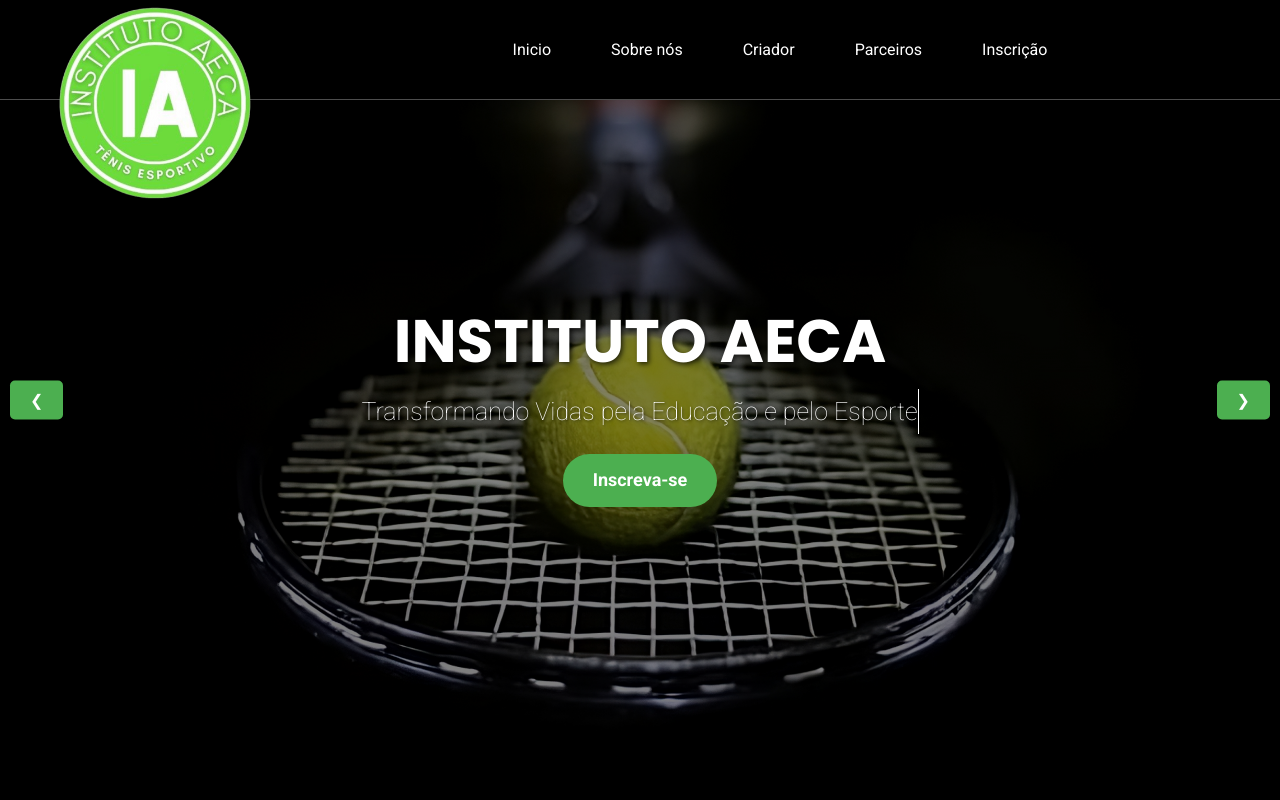
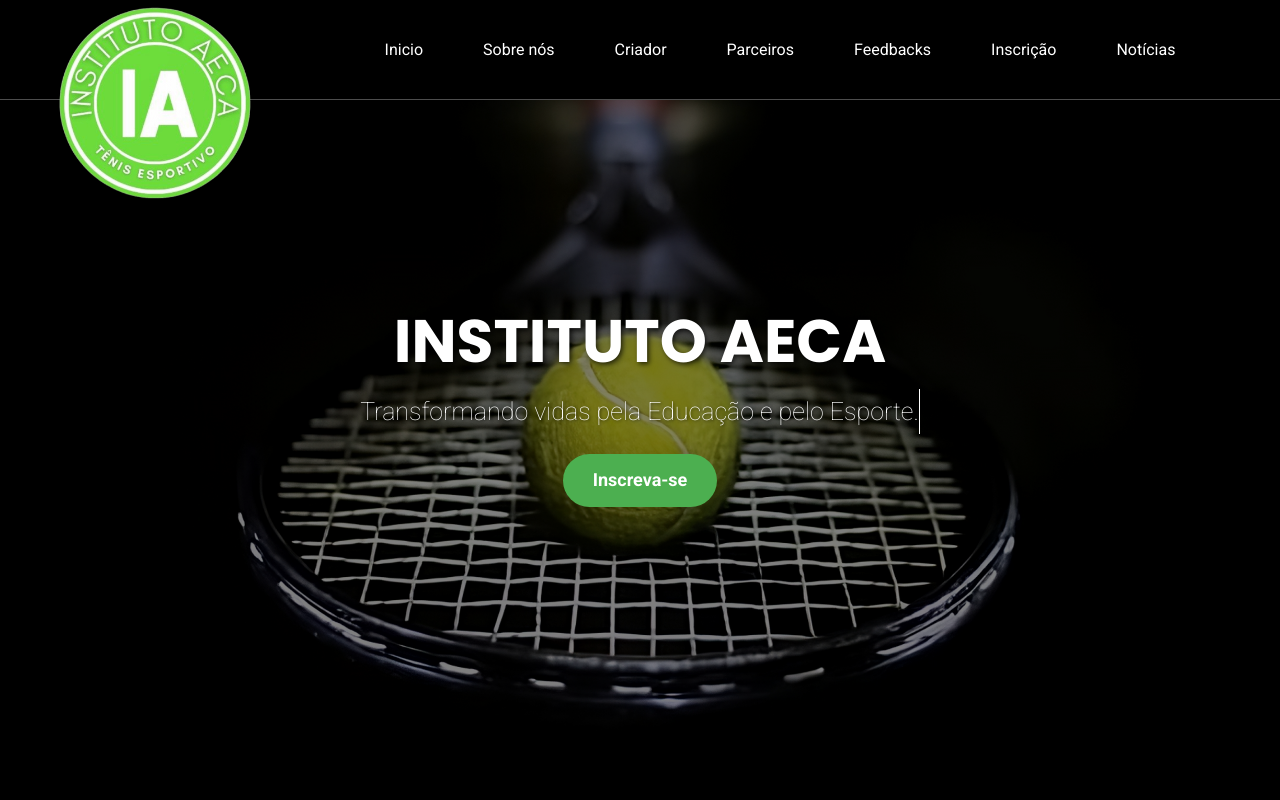
Before and after one commit to ThiLDS/Site, a plain HTML site: page index.html in a window 1280 px wide. Shown: the top 800 px of the page. Drawn offline with Linux system fonts and the light colour scheme.

Commit message:
sexto commit!

```diff
--- a/css/style.css
+++ b/css/style.css
@@ -63,10 +63,6 @@ section{
     cursor: pointer;
 }
 
-.btn:hover{
-    letter-spacing: .2rem;
-}
-
 .header {
     background: var(--bg);
     display: flex;
@@ -101,11 +97,30 @@ section{
     text-align: center;
 }
 
-.header .navbar a:hover {
-    color: var(--main-color);
-    border-bottom: 0.1rem solid var(--main-color);
-    padding-bottom: 0.5rem;
+.header .navbar a {
+    position: relative;
+    overflow: hidden;
+    display: inline-block;
 }
+
+.header .navbar a::after {
+    content: '';
+    position: absolute;
+    bottom: 0;
+    left: 0;
+    width: 100%;
+    height: 0.1rem;
+    background-color: var(--main-color);
+    transform: scaleX(0);
+    transform-origin: bottom right;
+    transition: transform 0.3s ease;
+}
+
+.header .navbar a:hover::after {
+    transform: scaleX(1);
+    transform-origin: bottom left;
+}
+
 
 /* Fonte para o título */
 .home .content h3 {
@@ -245,7 +260,7 @@ section{
 /* Hover */
 .home .content a.btn:hover {
     background-color: #45a049; /* Verde um pouco mais claro que o original */
-    transform: scale(1.05); /* Efeito de zoom suave no hover */
+    transform: scale(1.2); /* Efeito de zoom suave no hover */
     box-shadow: 0 4px 10px rgba(0, 0, 0, 0.2); /* Adiciona sombra para dar mais destaque */
 }
 
--- a/index.html
+++ b/index.html
@@ -23,8 +23,10 @@
         <a href="#home">Inicio</a>
         <a href="#about">Sobre nós</a>
         <a href="#menu">Criador</a>
-        <a href="#products">Parceiros</a>
-        <a href="#review">Inscrição</a>
+        <a href="#parceiros">Parceiros</a>
+        <a href="#feedback">Feedbacks</a>
+        <a href="#inscricao">Inscrição</a>
+        <a href="#noticias">Notícias</a>
     </nav>
 </header>
 
@@ -32,12 +34,12 @@
     <section class="home" id="home">
         <div class="content">
             <h3>Instituto Aeca</h3>
-            <p>Transformando Vidas pela Educação e pelo Esporte</p>
+            <p>Transformando vidas pela Educação e pelo Esporte.</p>
             <a href="#" class="btn">Inscreva-se</a>
         </div>
     </section>
 
-    <section class="about-section">
+    <section class="about-section" id="about">
         <div class="about-row">
             <div class="about-image">
                 <img src="./images/historia.png" alt="Imagem 1">
@@ -71,6 +73,7 @@
         </div>
     </section>
 
+    <div id="menu">
     <section id="criador">
         <div class="left-content">
             <img src="./images/larte pb.png" id="larte" alt="Imagem do Criador" class="fadeHmediaQ">
@@ -82,35 +85,12 @@
             </div>
         </div>
     </section>
+    </div>
 
-
-    <!DOCTYPE html>
-<html lang="pt-br">
-<head>
-    <meta charset="UTF-8">
-    <meta name="viewport" content="width=device-width, initial-scale=1.0">
-    <title>Parcerias</title>
-    <style>
-        /* CSS para o botão */
-        button {
-            background-color: #4CAF50;
-            color: white;
-            padding: 10px 20px;
-            border: none;
-            cursor: pointer;
-            font-size: 16px;
-            border-radius: 5px;
-        }
-
-        button:hover {
-            background-color: #45a049;
-        }
-    </style>
-</head>
 <body>
-    <section class="partners" id="partners">
+    <section class="partners" id="parceiros">
         <div class="heading">
-            <h3><span>Parcerias</span></h3>
+            <h3><span>Parceiros</span></h3>
         </div>
         <div class="carousel-container">
             <div class="carousel">
@@ -127,10 +107,6 @@
                     <img src="images/Logo_ASA.webp" alt="Logo ASA">
                 </div>
             </div>
-        </div>
-        <!-- Controles de navegação -->
-        <button id="prev" onclick="moveCarousel(-1)">&#10094;</button>
-        <button id="next" onclick="moveCarousel(1)">&#10095;</button>
     </section>
 
 </body>
@@ -138,7 +114,7 @@
 
 
 
-    <section class="review" id="review">
+    <section class="review" id="feedback">
         <h1 class="heading">Feedback dos <span>Alunos</span></h1>
         <div class="box-container">
             <div class="box">
@@ -185,7 +161,7 @@
         </div>
     </section>
 
-    <section class="contact" id="contact">
+    <section class="contact" id="inscricao">
         <h1 class="heading"><span>Aonde</span> Estamos</h1>
         <div class="row">
             <iframe src="https://www.google.com/maps/embed?pb=..." width="600" height="450" style="border:0;" allowfullscreen="" loading="lazy" referrerpolicy="no-referrer-when-downgrade"></iframe>
@@ -209,8 +185,8 @@
         </div>
     </section>
 
-    <section class="blogs" id="blogs">
-        <h1 class="heading">News <span>Letter</span></h1>
+    <section class="noticias" id="noticias">
+        <h1 class="heading">Notícias <span>AECA</span></h1>
 
         <div class="box-container">
             <div class="box">
--- a/js/script.js
+++ b/js/script.js
@@ -44,35 +44,3 @@ const swiper = new Swiper('.swiper', {
       el: '.swiper-scrollbar',
     },
   });
-
-
-document.addEventListener("DOMContentLoaded", function () {
-    const carousel = document.querySelector('.partners .carousel');
-    const boxes = document.querySelectorAll('.partners .carousel .box');
-    let currentIndex = 0;
-
-
-});
-
-
-let currentIndex = 0; // Índice da imagem atual
-
-    // Função para mover o carrossel
-    function moveCarousel(direction) {
-        const carousel = document.querySelector('.carousel');
-        const totalImages = carousel.children.length;
-
-        // Atualiza o índice atual dependendo da direção
-        currentIndex += direction;
-
-        // Verifica se o índice está dentro dos limites
-        if (currentIndex >= totalImages) {
-            currentIndex = 0; // Vai para o primeiro item
-        } else if (currentIndex < 0) {
-            currentIndex = totalImages - 1; // Vai para o último item
-        }
-
-        // Move o carrossel para o índice atual
-        const offset = -currentIndex * 100; // Deslocamento em % (100% por imagem)
-        carousel.style.transform = `translateX(${offset}%)`;
-    }
```
